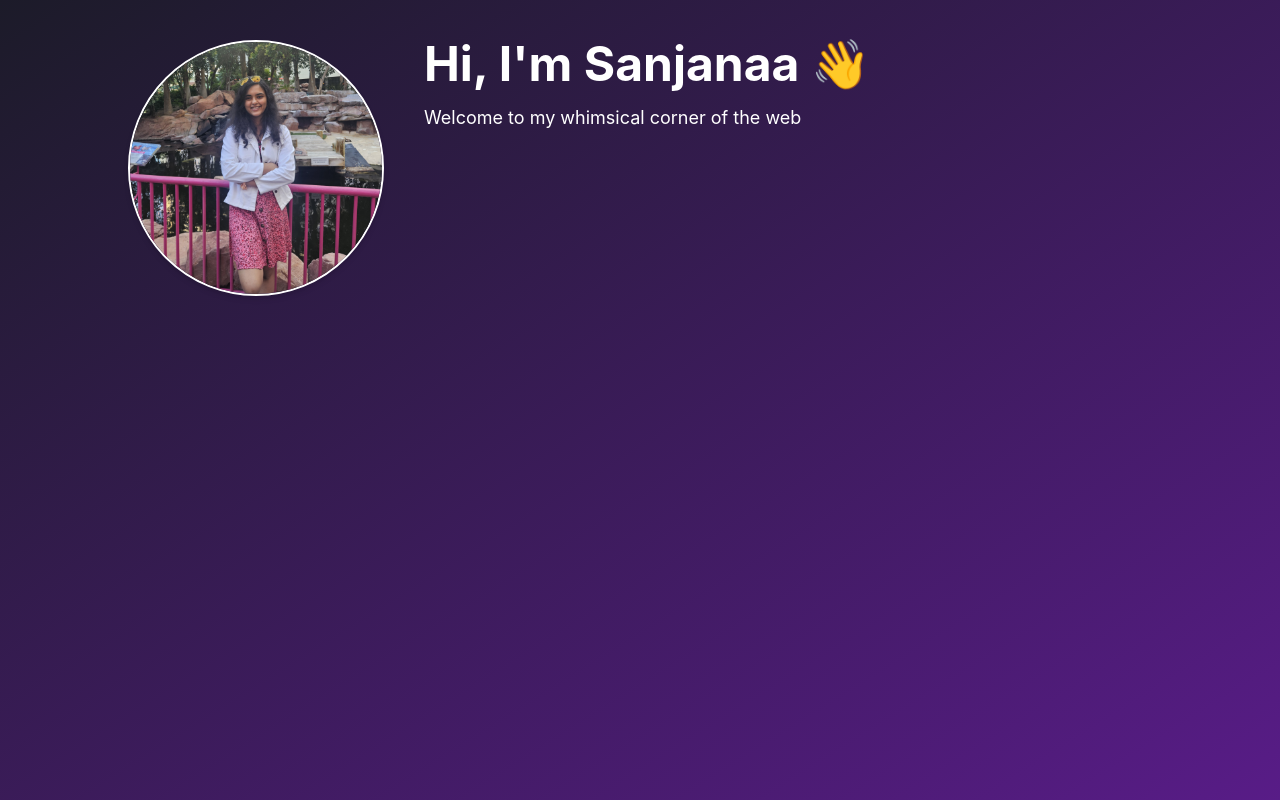
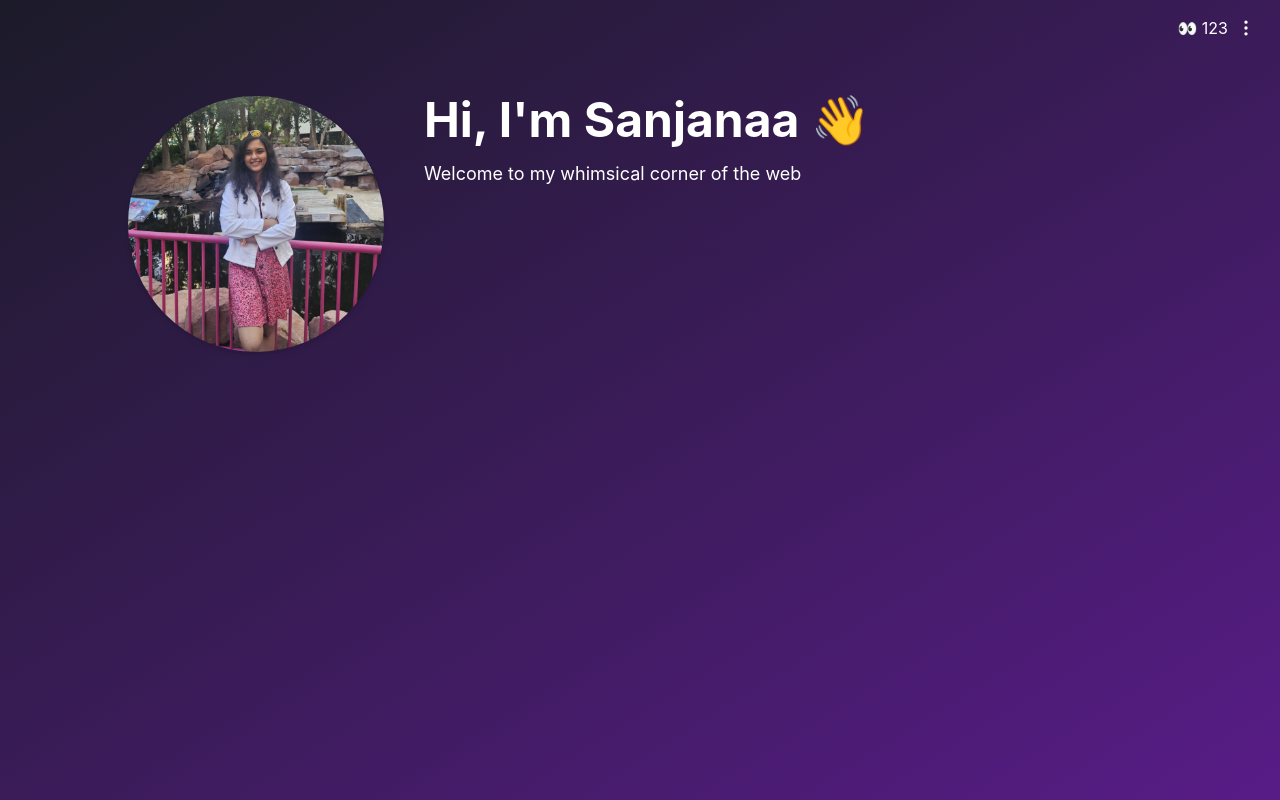
Before and after one commit to SanjanaaVenugopal/sanjanaa-portfolio, a React (Create React App) app: page / in a window 1280 px wide. Built offline with nearby package versions, Linux system fonts and the light colour scheme.

Commit message:
Chakra UI

```diff
--- a/package.json
+++ b/package.json
@@ -4,6 +4,9 @@
   "private": true,
   "homepage": "https://sanjanaavenugopal.github.io/sanjanaa-portfolio",
   "dependencies": {
+    "@chakra-ui/react": "^2.10.9",
+    "@emotion/react": "^11.14.0",
+    "@emotion/styled": "^11.14.1",
     "@testing-library/dom": "^10.4.1",
     "@testing-library/jest-dom": "^6.6.4",
     "@testing-library/react": "^16.3.0",
@@ -12,6 +15,8 @@
     "@types/node": "^16.18.126",
     "@types/react": "^19.1.9",
     "@types/react-dom": "^19.1.7",
+    "framer-motion": "^12.23.12",
+    "lucide-react": "^0.534.0",
     "react": "^19.1.1",
     "react-dom": "^19.1.1",
     "react-scripts": "5.0.1",
--- a/src/App.tsx
+++ b/src/App.tsx
@@ -2,13 +2,15 @@
 import './App.css';
 import './index.css';
 import { Welcome } from './Components/Welcome/Welcome';
+import { CommandBar } from './Components/CommandBar/CommandBar';
 
 function App() {
   return (
     <header className='dark'>
-    {/* <header> */}
+      {/* <header> */}
       <div className="App">
-        <Welcome/>
+        <CommandBar />
+        <Welcome />
       </div>
     </header>
   );
--- /dev/null
+++ b/src/Components/CommandBar/CommandBar.tsx
@@ -0,0 +1,16 @@
+import { MoreVertical } from "lucide-react";
+import { VisitorCount } from "../VisitorCount/VisitorCount";
+
+export const CommandBar = () => {
+    return (
+        <div className="sticky top-0 z-50 w-full flex justify-end p-4 bg-transparent">
+            <VisitorCount />
+            <button
+                className="text-2xl px-2 hover:opacity-70 transition"
+                aria-label="Command Menu"
+            >
+                <MoreVertical size={20} />
+            </button>
+        </div>
+    );
+};
--- /dev/null
+++ b/src/Components/VisitorCount/VisitorCount.tsx
@@ -0,0 +1,5 @@
+export const VisitorCount = () => {
+    return <>
+        👀 123
+    </>;
+}
--- a/src/index.tsx
+++ b/src/index.tsx
@@ -3,13 +3,18 @@ import ReactDOM from 'react-dom/client';
 import './index.css';
 import App from './App';
 import reportWebVitals from './reportWebVitals';
+import { ChakraProvider } from '@chakra-ui/react';
+
+console.log('ChakraProvider is:', ChakraProvider);
 
 const root = ReactDOM.createRoot(
   document.getElementById('root') as HTMLElement
 );
 root.render(
   <React.StrictMode>
-    <App />
+    <ChakraProvider>
+      <App />
+    </ChakraProvider>
   </React.StrictMode>
 );
 
```
Also changed, not shown: tsconfig.json (+9 -8 lines), 2 other files (tests, documents, lock files or other folders).
